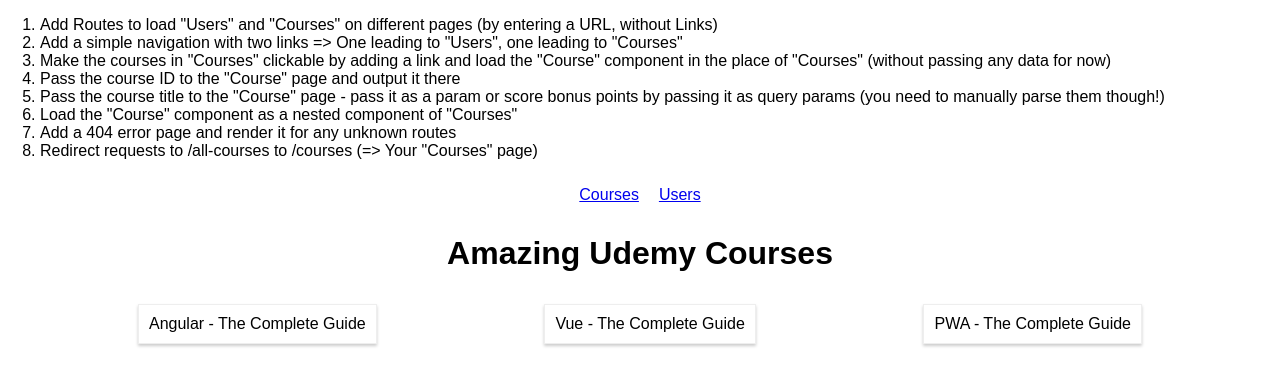
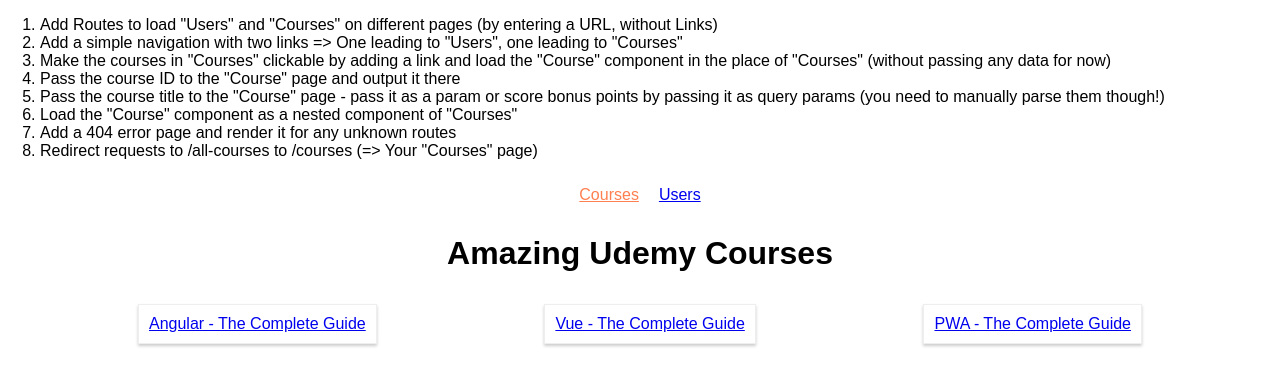
Before and after one commit to jfffrsn/react-routing-assignment, a React (Create React App) app: page /courses in a window 1280 px wide. Shown: the top 386 px of the page. Built offline with nearby package versions, Linux system fonts and the light colour scheme.

Commit message:
solved number 3

```diff
--- a/src/App.js
+++ b/src/App.js
@@ -1,7 +1,8 @@
 import React, { Component } from "react";
-import { Route, NavLink } from "react-router-dom";
+import { Route, NavLink, Switch } from "react-router-dom";
 
 import Courses from "./containers/Courses/Courses";
+import Course from "./containers/Course/Course";
 import Users from "./containers/Users/Users";
 
 class App extends Component {
@@ -47,9 +48,11 @@ class App extends Component {
             </li>
           </ul>
         </nav>
-
-        <Route path="/courses" component={Courses} />
-        <Route path="/users" component={Users} />
+        <Switch>
+          <Route path="/courses/course" component={Course} />
+          <Route path="/courses" component={Courses} />
+          <Route path="/users" component={Users} />
+        </Switch>
       </div>
     );
   }
--- a/src/containers/Courses/Courses.js
+++ b/src/containers/Courses/Courses.js
@@ -1,26 +1,29 @@
-import React, { Component } from 'react';
+import React, { Component } from "react";
+import { Link } from "react-router-dom";
 
-import './Courses.css';
+import "./Courses.css";
 
 class Courses extends Component {
   state = {
     courses: [
-            { id: 1, title: 'Angular - The Complete Guide' },
-            { id: 2, title: 'Vue - The Complete Guide' },
-            { id: 3, title: 'PWA - The Complete Guide' }
+      { id: 1, title: "Angular - The Complete Guide" },
+      { id: 2, title: "Vue - The Complete Guide" },
+      { id: 3, title: "PWA - The Complete Guide" }
     ]
-    }
+  };
 
-    render () {
+  render() {
     return (
       <div>
         <h1>Amazing Udemy Courses</h1>
         <section className="Courses">
-                    {
-                        this.state.courses.map( course => {
-                            return <article className="Course" key={course.id}>{course.title}</article>;
-                        } )
-                    }
+          {this.state.courses.map(course => {
+            return (
+              <Link key={course.id} to={this.props.match.url + '/course'}>
+                <article className="Course">{course.title}</article>
+              </Link>
+            );
+          })}
         </section>
       </div>
     );
--- a/src/index.css
+++ b/src/index.css
@@ -4,3 +4,7 @@ body {
   font-family: sans-serif;
   text-align: center;
 }
+
+.active {
+  color: coral;
+}
```
Lines whose indentation alone changed are shown as unchanged.
